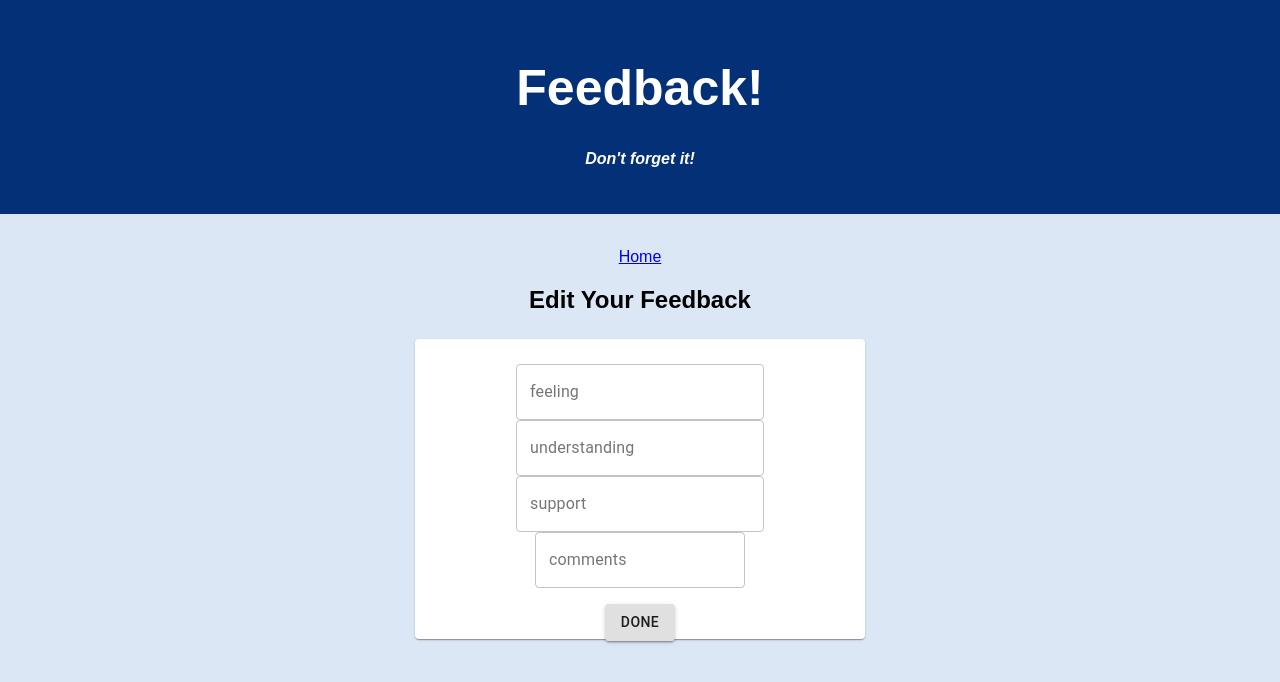
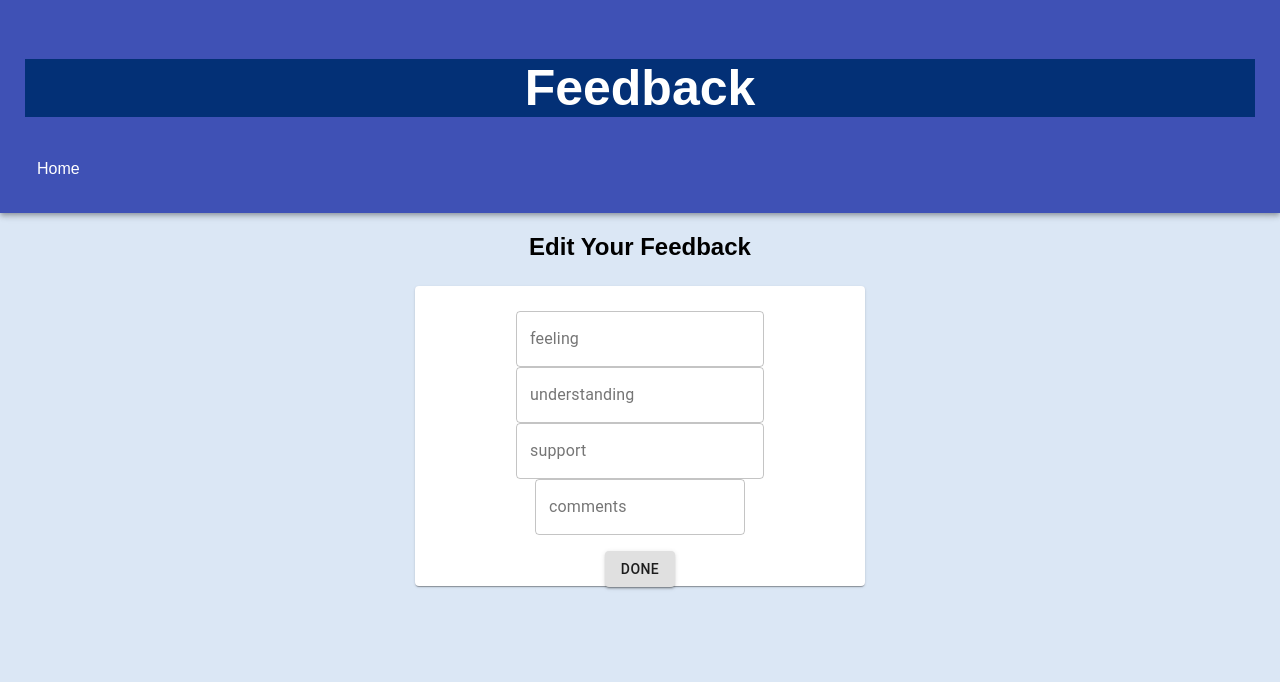
Before and after one commit to jamie-anne-white/redux-feedback-loop, a React (Create React App) app: page /#/edit in a window 1280 px wide. Shown: the top 682 px of the page. Built offline with nearby package versions, Linux system fonts and the light colour scheme.

Commit message:
nav bar created, edits to success page

```diff
--- a/src/components/App/App.css
+++ b/src/components/App/App.css
@@ -25,3 +25,25 @@
 body {
   background-color: #dbe7f5
 }
+
+.nav {
+  list-style-type: none;
+  margin: 0;
+  padding: 0;
+  overflow: hidden;
+}
+.nav li {
+  float: left;
+}
+.nav li a {
+  display: block;
+  color: white;
+  text-align: center;
+  padding: 10px 12px;
+  text-decoration: none;
+  border-radius: 5px;
+}
+/* Change the link color to #111 (black) on hover */
+.nav li a:hover {
+  background-color: #033076;
+}
--- a/src/components/App/App.js
+++ b/src/components/App/App.js
@@ -12,6 +12,9 @@ import Review from '../Review/Review.jsx';
 import Success from '../Success/Success.jsx';
 //adding in edit page
 import Edit from '../Edit/Edit.jsx';
+//adding in MaterialUI App Bar
+import AppBar from '@material-ui/core/AppBar';
+
 
 
 
@@ -21,14 +24,13 @@ class App extends Component {
     return (
       <Router>
       <div className="App">
-        <header className="App-header">
-          <h1 className="App-title">Feedback!</h1>
-          <h4><i>Don't forget it!</i></h4>
 
-        </header>
-        <br/>
-
-        <p><Link to="/">Home</Link></p>
+      <AppBar className="App-header" position="static">
+            <h1 className="App-title">Feedback</h1>
+            <ul className='nav'>
+            <li><Link to="/">Home</Link></li>
+            </ul>
+          </AppBar>
 
       <Route exact path= "/" component= {Feeling} />
       <Route path= "/2" component = {Understanding} />
--- a/src/components/Success/Success.jsx
+++ b/src/components/Success/Success.jsx
@@ -1,6 +1,8 @@
 import React, { Component } from 'react';
 import { connect } from 'react-redux';
 import Paper from '@material-ui/core/Paper';
+import Button from '@material-ui/core/Button'
+
 import './Success.css'
 
 
@@ -15,8 +17,8 @@ class Success extends Component {
     return (
       <div className="container">
         <Paper id='paper'>
-        <h3>Thanks! Your feedback has been submitted.</h3>
-        <button onClick={this.submitFeelings}>Submit New Feedback</button>
+        <h3>Awesome, thank you for your feedback!</h3>
+        <Button variant="contained" type='submit' onClick={this.submitFeelings}>Submit New Feedback</Button>
       </Paper>
       </div>
     );
```
